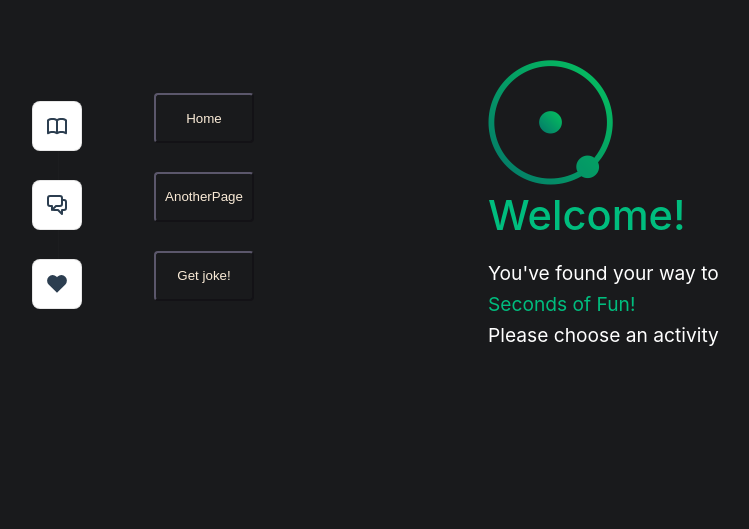
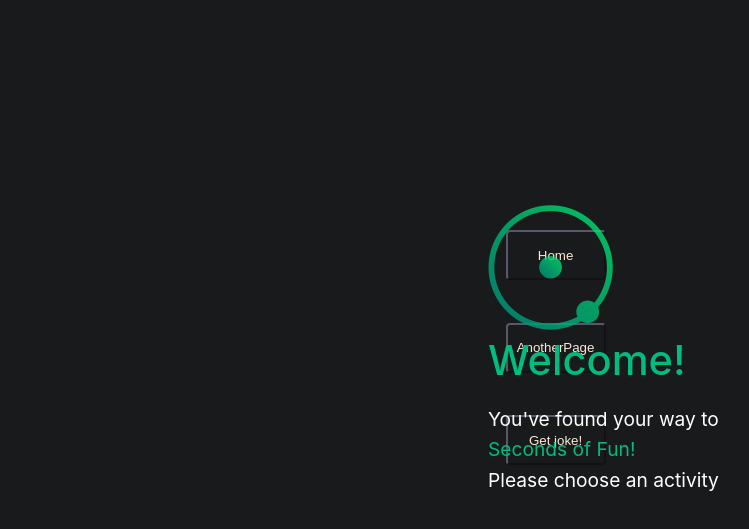
Before and after one commit to pbernath/Seconds-of-Fun, a Vue app: page / in a window 1280 px wide. Shown: the part 195-724 px from the top of the page, without its empty margins (152-901 px from the left). Built offline with nearby package versions, Linux system fonts and the light colour scheme.

Commit message:
DesktopMobileVersions1

```diff
--- a/src/assets/base.css
+++ b/src/assets/base.css
@@ -60,6 +60,7 @@
 }
 
 body {
+  width: 100%;
   min-height: 100vh;
   color: var(--color-text);
   background: var(--color-background);
--- a/src/assets/main.css
+++ b/src/assets/main.css
@@ -20,10 +20,13 @@ a,
   }
 }
 
-@media (min-width: 1024px) {
+@media (min-width: 768px) {
   body {
     display: flex;
-    place-items: center;
+    position: relative;
+    flex-direction: column;
+    justify-content: center;
+    place-items: left;
   }
 
   #app {
@@ -31,4 +34,23 @@ a,
     grid-template-columns: 1fr 1fr;
     padding: 0 2rem;
   }
+
+  /* For mobile */
+  /* [class*='col-'] {
+    display: inline-block;
+    width: 100%;
+  } */
+
+/* For desktop */
+  /* @media only screen and (min-width: 768px) {
+    #app {
+      grid-template-columns: 1fr;
+    }
+    .col-1 {
+      display: flex;
+      flex-direction: column;
+      justify-content: center;
+      align-items: center;
+    }
+  } */
 }
--- a/src/components/ActivityChooser.vue
+++ b/src/components/ActivityChooser.vue
@@ -10,29 +10,34 @@ import {joke} from '../configs/jokeSource.js'
 
 <template>
   <WelcomeItem>
-    <template #icon>
-      <DocumentationIcon />
-    </template>
     <template #heading>
+      <div class="container">
+      <div class="button-wrap">
       <button class="button" @click="$router.push('/')">Home</button>
+    </div>
+    </div>
     </template>
   </WelcomeItem>
 
   <WelcomeItem>
-    <template #icon>
-      <CommunityIcon />
-    </template>
     <template #heading>
+      <div class="container">
+      <div class="button-wrap">
       <button class="button" @click="$router.push('/another_page')">AnotherPage</button>
+    </div>
+    </div>
     </template>
   </WelcomeItem>
 
   <WelcomeItem>
-    <template #icon>
-      <SupportIcon />
+    <template #heading>
+      <div class="container">
+      <div class="button-wrap">
+      <button class="button"  v-on:click="getJoke">Get joke!</button>
+    </div>
+    </div>
     </template>
-    <template #heading>
-      <button class="button"  v-on:click="getJoke">Get joke!</button></template>
+
   </WelcomeItem>
 
 </template>
@@ -44,8 +49,45 @@ methods:{getJoke() { joke() }},
 };
 </script>
 
-<style scoped>
+<style media="all">
+.mobile-display {
+    display: inline-block;
+}
+.desktop-display {
+    display: grid;
+}
+
+.container {
+  display: flex;
+  width: 100%;
+  margin: auto;
+}
+
+.button-wrap {
+  padding: 1em;
+  display: flex;
+  flex-direction: row;
+  justify-content: space-around;
+}
+@media (max-width: 768px) {
+  .container {
+    flex-direction: row;
+  }
+  .button-wrap {
+    padding: 1em 0;
+    flex-direction: row;
+    flex-wrap: wrap;
+    justify-content: space-between;
+  }
   .button {
+    flex: 0 0 20%;
+  }
+
+}
+  .button {
+        display: flex;
+        justify-content: center;
+        flex-direction: column;
         background-color:#191a1c;
         border-color: #5b576b;
         border-radius: 4px;
@@ -53,6 +95,8 @@ methods:{getJoke() { joke() }},
         height:50px;
         width: 100px;
         place-items: center;
+        position: relative;
+        flex: 0 0 auto;
     }
   .button:hover {
         background-color:#ffccc5;
--- a/src/components/LandingPage.vue
+++ b/src/components/LandingPage.vue
@@ -36,10 +36,17 @@ h4 {
 
 .greetings h1,
 .greetings h3 {
-  text-align: center;
+  text-align: start;
 }
 
-@media (min-width: 1024px) {
+@media (min-width: 769px) {
+  .greetings h1,
+  .greetings h3 {
+    text-align: left;
+  }
+}
+
+@media (max-width: 768px) {
   .greetings h1,
   .greetings h3 {
     text-align: left;
--- a/src/components/WelcomeItem.vue
+++ b/src/components/WelcomeItem.vue
@@ -1,8 +1,8 @@
 <template>
   <div class="item">
-    <i>
+    <!-- <i>
       <slot name="icon"></slot>
-    </i>
+    </i> -->
     <div class="details">
       <h3>
         <slot name="heading"></slot>
@@ -12,40 +12,43 @@
   </div>
 </template>
 
-<style scoped>
+<style >
 .item {
-  margin-top: 2rem;
+  /* margin-top: 2rem; */
   display: flex;
+  flex-direction: row;
 }
 
 .details {
   flex: 1;
-  margin-left: 1rem;
+  /* margin-left: 1rem; */
 }
 
-i {
+/* i {
   display: flex;
   place-items: center;
   place-content: center;
   width: 32px;
   height: 32px;
   color: var(--color-text);
-}
+} */
 
-h3 {
+/* h3 {
   font-size: 1.2rem;
   font-weight: 500;
   margin-bottom: 0.4rem;
   color: var(--color-heading);
-}
+} */
 
-@media (min-width: 1024px) {
+@media (min-width: 768px) {
   .item {
-    margin-top: 0;
-    padding: 0.4rem 0 1rem calc(var(--section-gap) / 2);
+    margin-top: 0.5em;
+    display:flex;
+    flex-direction: column;
+    /*padding: 0.4rem 0 1rem calc(var(--section-gap) / 2);*/
   }
 
-  i {
+  /*i {
     top: calc(50% - 25px);
     left: -26px;
     position: absolute;
@@ -54,10 +57,10 @@ h3 {
     border-radius: 8px;
     width: 50px;
     height: 50px;
-  }
+  }*/
 
   .item:before {
-    content: ' ';
+    /* content: ' '; */
     border-left: 1px solid var(--color-border);
     position: absolute;
     left: 0;
@@ -66,7 +69,7 @@ h3 {
   }
 
   .item:after {
-    content: ' ';
+    /* content: ' '; */
     border-left: 1px solid var(--color-border);
     position: absolute;
     left: 0;
--- a/src/configs/xkcd.js
+++ b/src/configs/xkcd.js
@@ -62,7 +62,7 @@ let app = new Vue({
         getRandom(min, max) {
             min = Math.ceil(min);
             max = Math.floor(max);
-            return Math.floor(Math.random() * (max - min + 1)) + min; //The maximum and minimum are inclusive
+            return Math.floor(Math.random() * (max - min + 1)) + min;
           },
           randomComic() {
             this.number = this.getRandom(1, this.max);
--- a/src/views/AnotherPage.vue
+++ b/src/views/AnotherPage.vue
@@ -1,7 +1,7 @@
 <template>
   <div class="another_page">
     <h1 class="another_page_msg">This is another page to display something else</h1>
-    <img src="https://imgs.xkcd.com/comics/solar_system_model.png" alt="XKCD">
+
 
   </div>
 </template>
@@ -16,11 +16,4 @@
   color: white;
 }
 
-@media (min-width: 1024px) {
-  .about {
-    min-height: 100vh;
-    display: flex;
-    align-items: center;
-  }
-}
 </style>
--- a/src/views/App.vue
+++ b/src/views/App.vue
@@ -5,12 +5,14 @@ import ActivityChooser from '../components/ActivityChooser.vue';
 </script>
 
 <template>
-  <header>
+  <div class="mainDiv">
     <div class="wrapper">
       <ActivityChooser />
     </div>
-    </header>
-  <RouterView />
+    <div class="routerBox">
+      <RouterView />
+    </div>
+  </div>
 </template>
 
 <style scoped>
@@ -19,35 +21,107 @@ header {
   max-height: 100vh;
 }
 
-.logo {
-  display: block;
-  margin: 0 auto 2rem;
+@media (min-width: 769px) {
+  .mainDiv {
+  display: flex;
+  flex-direction: column;
+  align-content: center;
+  place-items: flex-start;
+  /* padding-right: calc(var(--section-gap) / 2); */
+  }
+
+  .logo {
+    /* margin: 0 2rem 0 0; */
+    position: relative;
+    top: 15px;
+    right: 15px;
+  }
+
+  .mainDiv.wrapper {
+    display: flex;
+    place-items: flex-start;
+    justify-content: left;
+    align-items: left;
+    flex-direction: column;
+    flex-wrap: nowrap;
+
+  }
+
+  nav {
+    text-align: left;
+    /* margin-left: -1rem; */
+    font-size: 1rem;
+
+    padding: 1rem 0;
+    /* margin-top: 1rem; */
+  }
+  .routerBox{
+    position:absolute;
+
+
+  }
+  .wrapper {
+    position: absolute;
+    display: flex;
+    place-items: flex-start;
+    justify-content: left;
+    align-items: left;
+    flex-direction: column;
+    flex-wrap: nowrap;
+
+  }
 }
 
-@media (min-width: 1024px) {
-  header {
+@media (max-width: 768px) {
+  .mainDiv {
     display: flex;
-    place-items: center;
+    flex-direction: row;
+    align-content: bottom;
+    place-items: end start;
     padding-right: calc(var(--section-gap) / 2);
   }
 
   .logo {
-    margin: 0 2rem 0 0;
+    /* margin: 0 2rem 0 0; */
+    position: absolute;
+    top: 15px;
+    right: 15px;
   }
 
-  header.wrapper {
+  .mainDiv.wrapper {
     display: flex;
     place-items: flex-start;
+    justify-content: center;
+    align-items: center;
+    flex-direction: row;
     flex-wrap: wrap;
+
   }
 
   nav {
     text-align: left;
-    margin-left: -1rem;
+    /* margin-left: -1rem; */
     font-size: 1rem;
 
     padding: 1rem 0;
-    margin-top: 1rem;
+    /* margin-top: 1rem; */
+  }
+  .routerBox{
+    position:absolute;
+    top:0;
+    left:0;
+    width:10%;
+
+  }
+  .wrapper {
+    position: absolute;
+    display: flex;
+    place-items: flex-start;
+    justify-content: center;
+    align-items: center;
+    flex-direction: row;
+    flex-wrap: wrap;
+
   }
 }
 </style>
--- a/src/views/HomeView.vue
+++ b/src/views/HomeView.vue
@@ -4,21 +4,21 @@ import LandingPage from '../components/LandingPage.vue'
 
 <template>
   <main class="home">
-    <header>
     <img alt="SOF logo" class="logo" src="@/assets/sof-logo-500.png" width="125" height="125" />
 
     <div class="wrapper">
       <LandingPage msg="Welcome!" />
     </div>
-    </header>
   </main>
 </template>
 
-<style scoped>
-
+<style>
+  #content {
+   position: relative;
+  }
 .home{
   width: 430px;
-  height: 290;
+  height: 290px;
 }
 
 
```
Also changed, not shown: src/views/xkcd.vue (added, +62 -0 lines).
